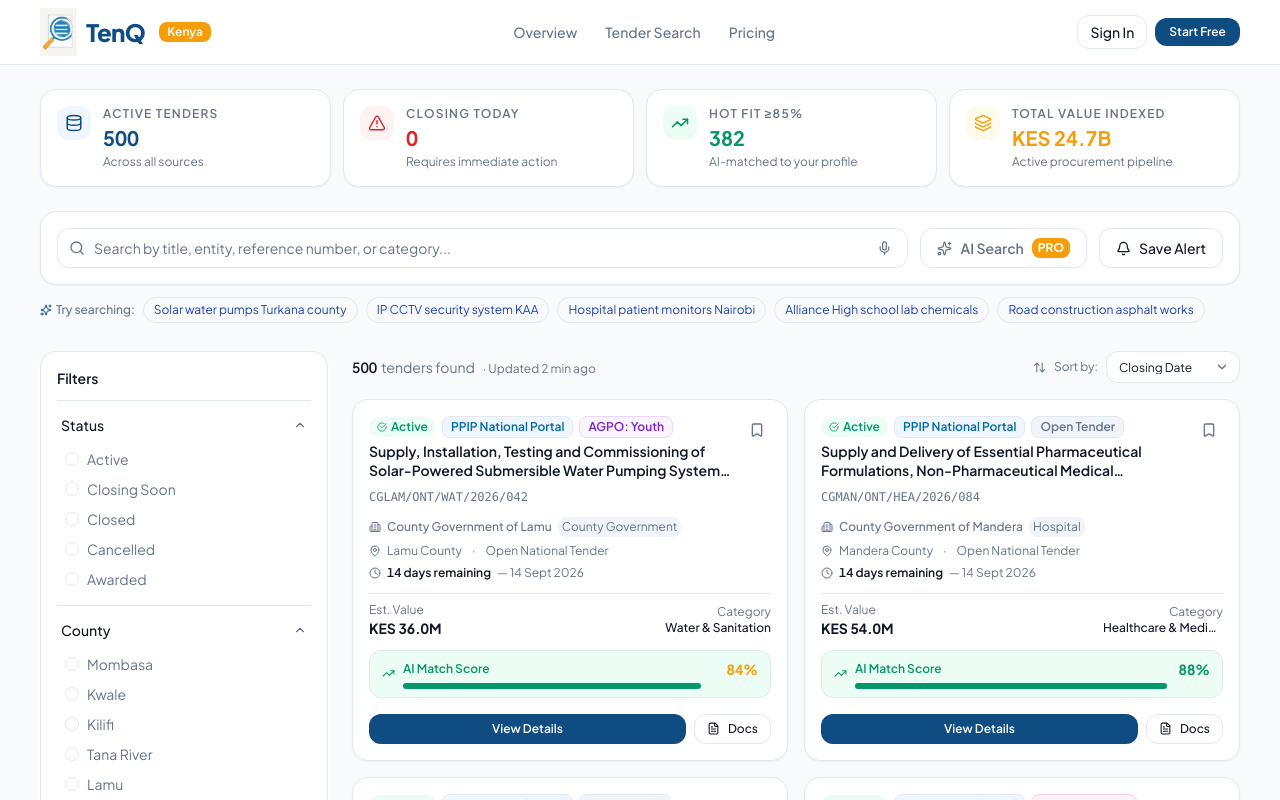
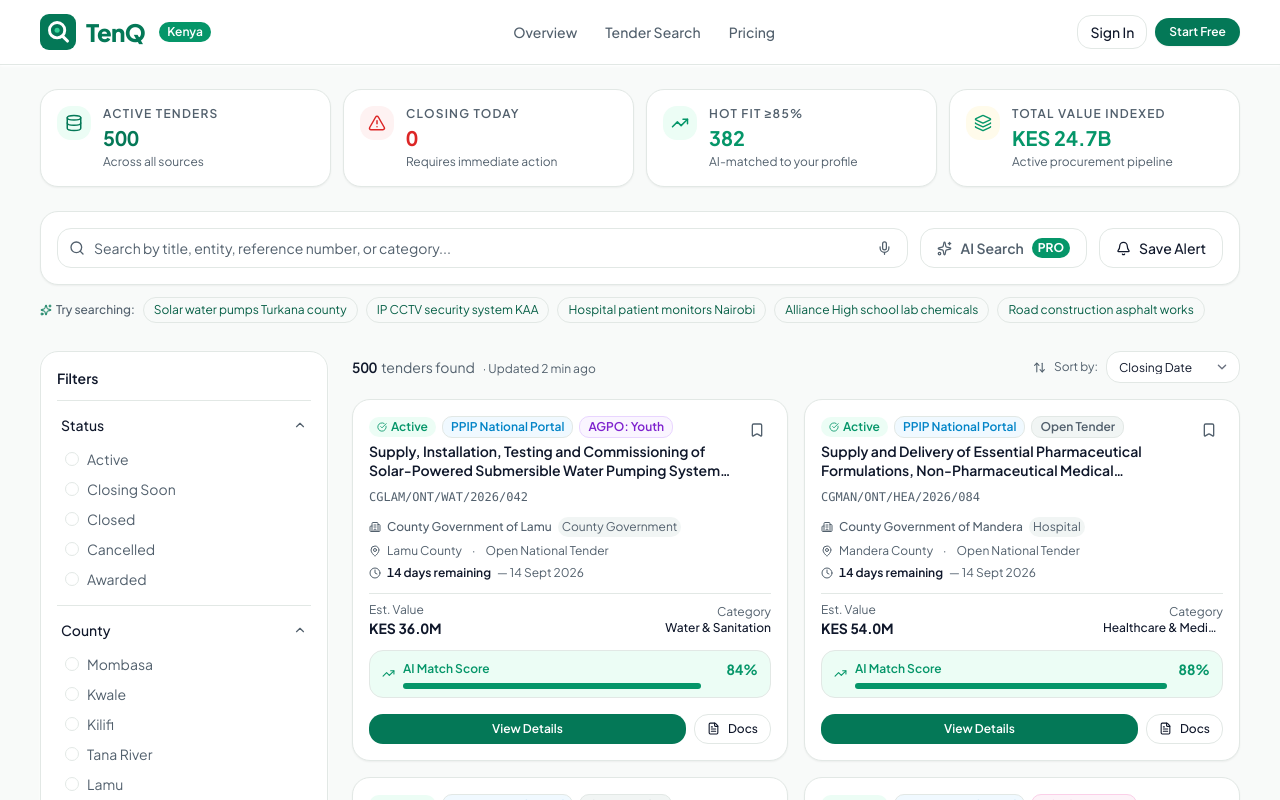
Before and after one commit to GabuGravin41/proQ, a Next.js app: page / in a window 1280 px wide. Shown: the top 800 px of the page. Built offline with nearby package versions, Linux system fonts and the light colour scheme.

Commit message:
style: switch brand identity to TenQ Emerald & Obsidian theme with custom vector logo

```diff
--- a/src/components/ui/AppLogo.tsx
+++ b/src/components/ui/AppLogo.tsx
@@ -1,46 +1,37 @@
 'use client';
-
-import React, { memo, useMemo } from 'react';
-import AppIcon from './AppIcon';
-import AppImage from './AppImage';
+import React, { memo } from 'react';
 
 interface AppLogoProps {
-  src?: string;
-  iconName?: string;
   size?: number;
   className?: string;
   onClick?: () => void;
 }
 
 const AppLogo = memo(function AppLogo({
-  src = '/logo.png',
-  iconName = 'SparklesIcon',
   size = 36,
   className = '',
   onClick,
 }: AppLogoProps) {
-  const containerClassName = useMemo(() => {
-    const classes = ['flex items-center'];
-    if (onClick) classes.push('cursor-pointer hover:opacity-80 transition-opacity');
-    if (className) classes.push(className);
-    return classes.join(' ');
-  }, [onClick, className]);
-
   return (
-    <div className={containerClassName} onClick={onClick}>
-      {src ? (
-        <AppImage
-          src={src}
-          alt="Logo"
-          width={size}
-          height={size}
-          className="flex-shrink-0"
-          priority={true}
-          unoptimized={src.endsWith('.svg')}
-        />
-      ) : (
-        <AppIcon name={iconName} size={size} className="flex-shrink-0" />
-      )}
+    <div
+      onClick={onClick}
+      className={`inline-flex items-center justify-center shrink-0 ${onClick ? 'cursor-pointer hover:opacity-90' : ''} ${className}`}
+      style={{ width: size, height: size }}
+    >
+      <svg
+        width={size}
+        height={size}
+        viewBox="0 0 40 40"
+        fill="none"
+        xmlns="http://www.w3.org/2000/svg"
+        className="shrink-0"
+      >
+        <rect width="40" height="40" rx="10" fill="#047857" />
+        {/* Stylized TenQ Monogram with Radar Node */}
+        <circle cx="19" cy="18" r="8.5" stroke="#FFFFFF" strokeWidth="3.2" />
+        <path d="M25 24.5L30.5 30" stroke="#FFFFFF" strokeWidth="3.5" strokeLinecap="round" />
+        <circle cx="19" cy="18" r="2.8" fill="#34D399" />
+      </svg>
     </div>
   );
 });
--- a/src/styles/globals.css
+++ b/src/styles/globals.css
@@ -3,22 +3,22 @@
 @tailwind utilities;
 
 :root {
-  --background: #F8FAFC;
+  --background: #F8FAF9;
   --foreground: #0F172A;
-  --primary: #0F4C81;
+  --primary: #047857;
   --primary-foreground: #FFFFFF;
-  --secondary: #EFF6FF;
-  --secondary-foreground: #1E40AF;
-  --accent: #F59E0B;
+  --secondary: #ECFDF5;
+  --secondary-foreground: #065F46;
+  --accent: #059669;
   --accent-foreground: #FFFFFF;
-  --muted: #F1F5F9;
-  --muted-foreground: #64748B;
+  --muted: #F1F5F4;
+  --muted-foreground: #52606D;
   --card: #FFFFFF;
   --card-foreground: #0F172A;
-  --border: #E2E8F0;
-  --input: #E2E8F0;
-  --ring: #0F4C81;
-  --radius: 8px;
+  --border: #E2E8E5;
+  --input: #E2E8E5;
+  --ring: #047857;
+  --radius: 10px;
   --font-sans: var(--font-plus-jakarta-sans), sans-serif;
 
   --success: #059669;
@@ -30,8 +30,8 @@
   --danger: #DC2626;
   --danger-foreground: #FFFFFF;
   --danger-bg: #FEF2F2;
-  --info: #0369A1;
-  --info-bg: #EFF6FF;
+  --info: #0284C7;
+  --info-bg: #F0F9FF;
 }
 
 @layer base {
```
